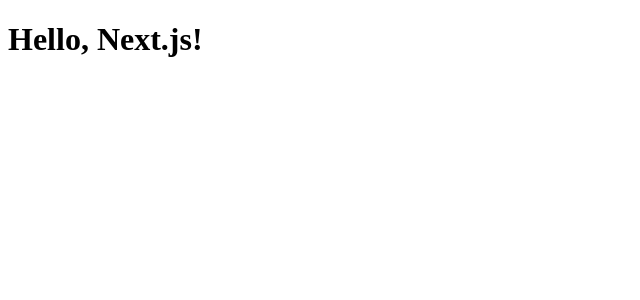
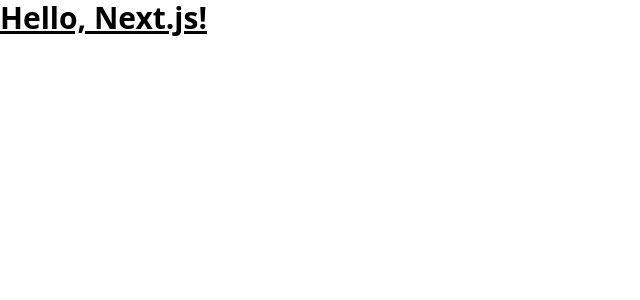
Before and after one commit to Matematica-como-Hobby/Matematica-como-Hobby-Site, a Next.js app: page / in a window 1280 px wide. Shown: the top 300 px of the page, without its empty margins (0-640 px from the left). Built offline with nearby package versions, Linux system fonts and the light colour scheme.

Commit message:
configure tailwind, and move app to src

```diff
--- a/app/page.tsx
+++ /dev/null
@@ -1,3 +0,0 @@
-export default function Page() {
-  return <h1>Hello, Next.js!</h1>
-}
--- a/package.json
+++ b/package.json
@@ -13,8 +13,11 @@
   "devDependencies": {
     "@types/node": "22.10.7",
     "@types/react": "19.0.7",
+    "autoprefixer": "^10.4.20",
     "eslint": "9.18.0",
     "eslint-config-next": "15.1.5",
+    "postcss": "^8.5.1",
+    "tailwindcss": "^3.4.17",
     "typescript": "5.7.3"
   }
 }
--- /dev/null
+++ b/postcss.config.js
@@ -0,0 +1,6 @@
+module.exports = {
+  plugins: {
+    tailwindcss: {},
+    autoprefixer: {},
+  },
+}
--- a/app/layout.tsx
+++ b/src/app/layout.tsx
@@ -1,3 +1,5 @@
+import '@/styles/global.css';
+
 export default function RootLayout({ children, } : { children : React.ReactNode }) {
   return (
     <html lang="en">
--- /dev/null
+++ b/src/app/page.tsx
@@ -0,0 +1,9 @@
+export default function Page() {
+  return <main>
+    <div>
+      <h1 className="text-3xl font-bold underline ">
+        Hello, Next.js!
+      </h1>
+    </div>
+  </main>
+}
--- /dev/null
+++ b/src/styles/global.css
@@ -0,0 +1,3 @@
+@tailwind base;
+@tailwind components;
+@tailwind utilities;
--- /dev/null
+++ b/tailwind.config.js
@@ -0,0 +1,10 @@
+/** @type {import('tailwindcss').Config} */
+module.exports = {
+  content: [
+    "./src/**/*.{js,ts,jsx,tsx,mdx}",
+  ],
+  theme: {
+    extend: {},
+  },
+  plugins: [],
+}
--- a/tsconfig.json
+++ b/tsconfig.json
@@ -22,8 +22,10 @@
         "name": "next"
       }
     ],
-    "baseUrl": "/",
-    "paths": {}
+    "baseUrl": "src/",
+    "paths": {
+      "@/styles/*": ["styles/*"],
+    }
   },
   "include": [
     "next-env.d.ts",
```
Also changed, not shown: 2 other files (tests, documents, lock files or other folders).
